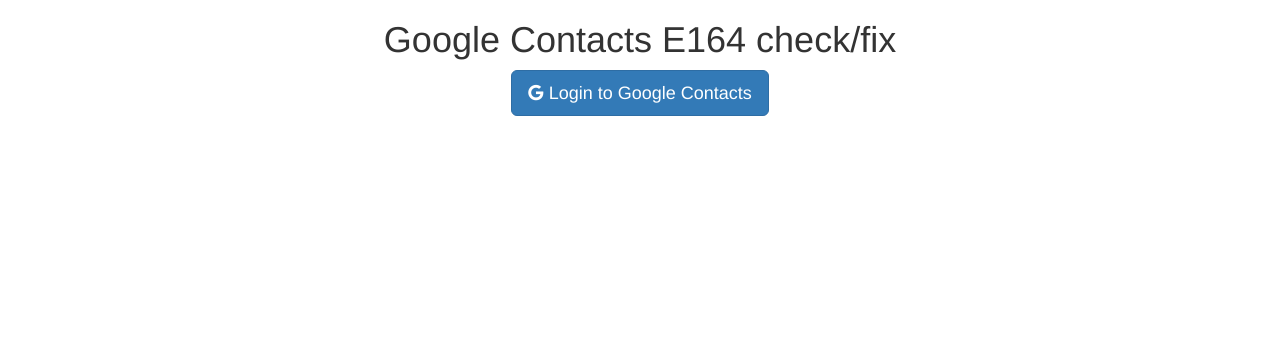
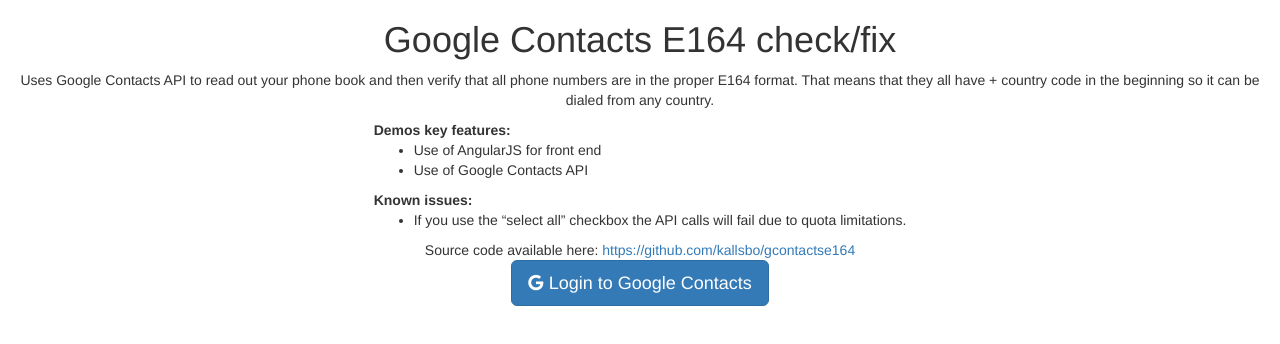
Before and after one commit to kallsbo/kallsbo.github.io, a plain HTML site: page gcontactse164/index.html in a window 1280 px wide. Drawn offline with nearby package versions, Linux system fonts and the light colour scheme.

Commit message:
Added description

```diff
--- a/gcontactse164/index.html
+++ b/gcontactse164/index.html
@@ -19,6 +19,21 @@
     </div>
     <div id="auth" ng-controller="AuthenticateController as AuthCtrl" ng-hide="data.IsAuthenticated">
       <h1>Google Contacts E164 check/fix</h1>
+      <p>Uses Google Contacts API to read out your phone book and then verify that all phone numbers are in the proper E164 format. That means that they all have + country code in the beginning so it can be dialed from any country.</p>
+      <div style="display: inline-block;text-align: left;">
+        <b>Demos key features:</b>
+        <ul>
+          <li>Use of AngularJS for front end</li>
+          <li>Use of Google Contacts API</li>
+        </ul>
+        <b>Known issues:</b>
+        <ul>
+          <li>If you use the “select all” checkbox the API calls will fail due to quota limitations.</li>
+        </ul>
+      </div>
+      <br />
+Source code available here: <a href="https://github.com/kallsbo/gcontactse164">https://github.com/kallsbo/gcontactse164</a>
+<br />
         <a ng-href="{{data.OAuthURL}}" target="_blank" class="btn btn-primary btn-lg">
             <i class="fa fa-google"></i> Login to Google Contacts
         </a>
```
